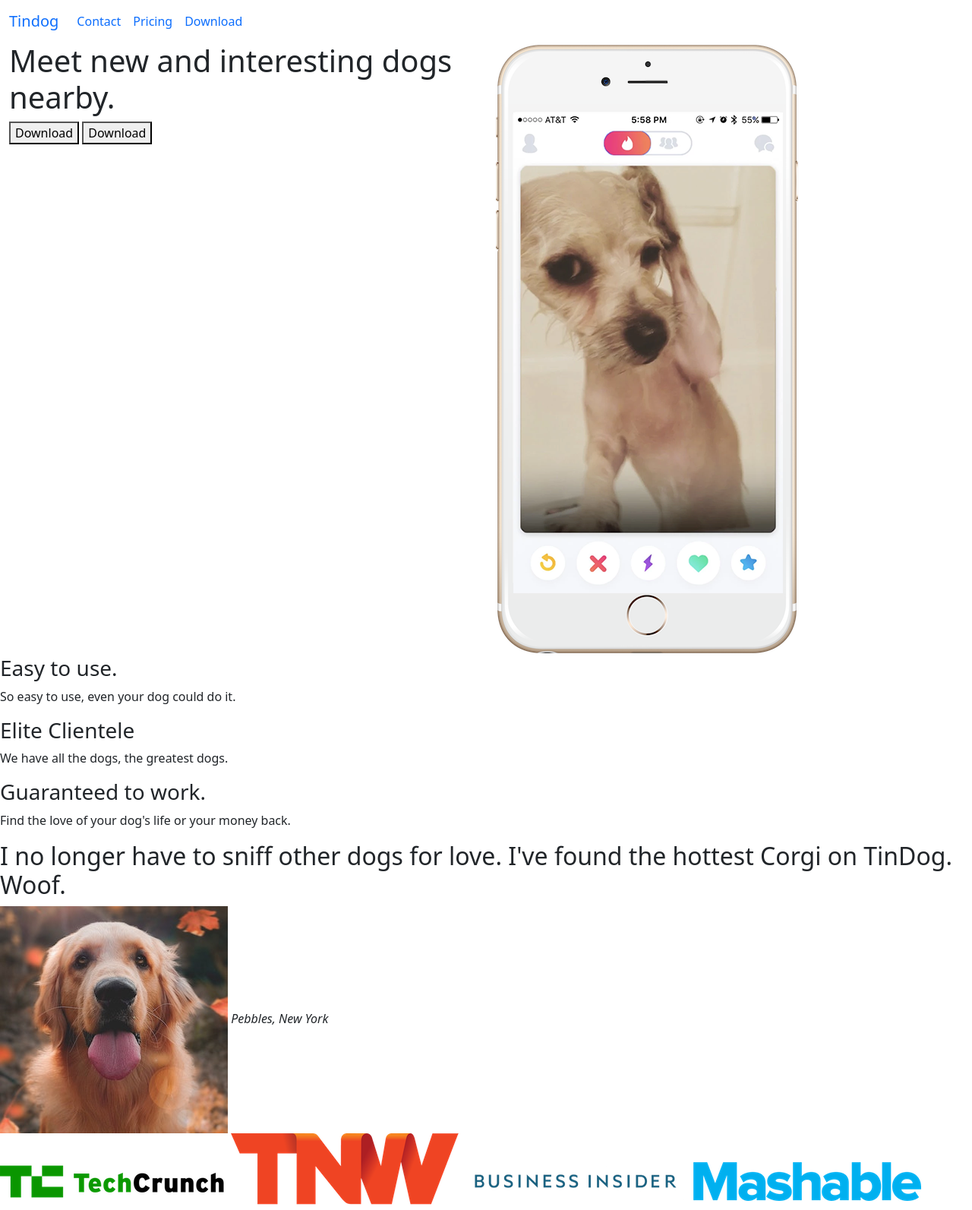
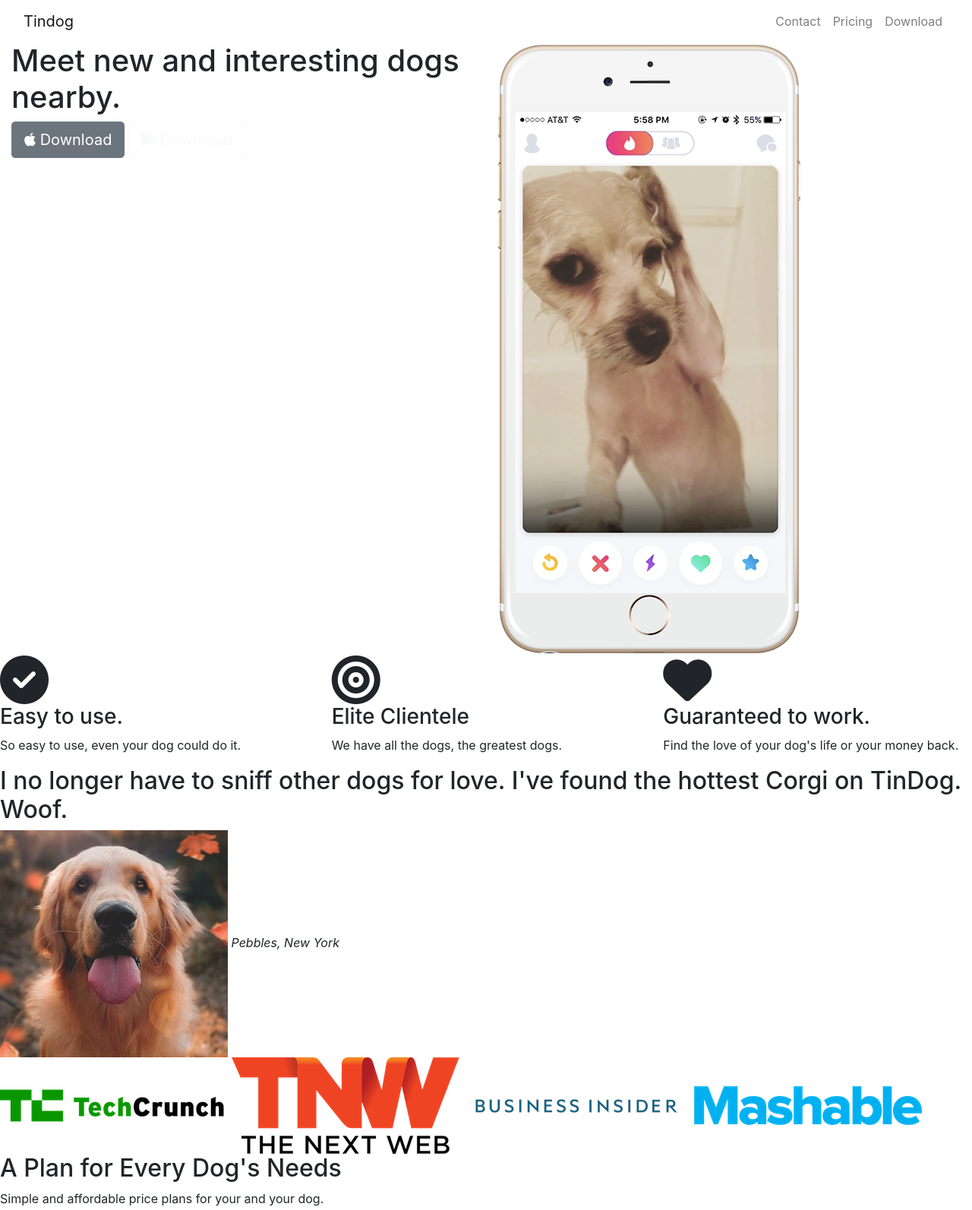
Before and after one commit to BeaLou/TinDog, a plain HTML site: page index.html in a window 1280 px wide. Shown: the top 1593 px of the page at 76% size. Drawn offline with nearby package versions, Linux system fonts and the light colour scheme.

Commit message:
styling from head to press section

```diff
--- a/index.html
+++ b/index.html
@@ -2,15 +2,24 @@
 <html>
 
 <head>
+    <!-- metas -->
     <meta charset="utf-8">
+    <meta name="viewport" content="width=device-width, initial-scale=1">
     <title>TinDog</title>
-    <meta name="viewport" content="width=device-width, initial-scale=1">
+
+    <!-- fontes -->
     <link rel="preconnect" href="https://fonts.googleapis.com">
     <link rel="preconnect" href="https://fonts.gstatic.com" crossorigin>
-    <link href="https://fonts.googleapis.com/css2?family=Montserrat:wght@100;400;700&display=swap" rel="stylesheet">
-    <link href="https://cdn.jsdelivr.net/npm/bootstrap@5.1.3/dist/css/bootstrap.min.css" rel="stylesheet" integrity="sha384-1BmE4kWBq78iYhFldvKuhfTAU6auU8tT94WrHftjDbrCEXSU1oBoqyl2QvZ6jIW3" crossorigin="anonymous">
-    <script src="https://cdn.jsdelivr.net/npm/bootstrap@5.1.3/dist/js/bootstrap.bundle.min.js" integrity="sha384-ka7Sk0Gln4gmtz2MlQnikT1wXgYsOg+OMhuP+IlRH9sENBO0LRn5q+8nbTov4+1p" crossorigin="anonymous">
-    </script>
+    <script src="https://kit.fontawesome.com/4548930a2e.js" crossorigin="anonymous"></script>
+    <link href="https://fonts.googleapis.com/css2?family=Montserrat:wght@100;400;700&family=Ubuntu:wght@300&display=swap" rel="stylesheet">
+
+    <!-- bootstrap scripts -->
+    <script src="https://code.jquery.com/jquery-3.2.1.slim.min.js" integrity="sha384-KJ3o2DKtIkvYIK3UENzmM7KCkRr/rE9/Qpg6aAZGJwFDMVNA/GpGFF93hXpG5KkN" crossorigin="anonymous"></script>
+    <script src="https://cdnjs.cloudflare.com/ajax/libs/popper.js/1.12.9/umd/popper.min.js" integrity="sha384-ApNbgh9B+Y1QKtv3Rn7W3mgPxhU9K/ScQsAP7hUibX39j7fakFPskvXusvfa0b4Q" crossorigin="anonymous"></script>
+    <script src="https://maxcdn.bootstrapcdn.com/bootstrap/4.0.0/js/bootstrap.min.js" integrity="sha384-JZR6Spejh4U02d8jOt6vLEHfe/JQGiRRSQQxSfFWpi1MquVdAyjUar5+76PVCmYl" crossorigin="anonymous"></script>
+
+    <!-- css files -->
+    <link rel="stylesheet" href="https://maxcdn.bootstrapcdn.com/bootstrap/4.0.0/css/bootstrap.min.css" integrity="sha384-Gn5384xqQ1aoWXA+058RXPxPg6fy4IWvTNh0E263XmFcJlSAwiGgFAW/dAiS6JXm" crossorigin="anonymous">
     <link rel="stylesheet" href="css/styles.css">
 
 </head>
@@ -22,7 +31,7 @@
         <!-- Nav Bar -->
 
         <div class="container-fluid">
-            <nav class="navbar  navbar-expand-lg ">
+            <nav class="navbar navbar-expand-lg navbar-light">
                 <a class="navbar-brand" href="">Tindog</a>
                 <button class="navbar-toggler" type="button" data-toggle="collapse" data-target="#navbarSupportedContent" aria-controls="navbarSupportedContent" aria-expanded="false" aria-label="Toggle navigation">
                     <span class="navbar-toggler-icon"></span>
@@ -49,12 +58,12 @@
             <div class="row">
                 <div class="col-lg-6">
                     <h1>Meet new and interesting dogs nearby.</h1>
-                    <button type="button">Download</button>
-                    <button type="button">Download</button>
+                    <button type="button" class="btn btn-secondary btn-lg download-button"> <i class="fa-brands fa-apple"></i> Download</button>
+                    <button type="button" class="btn btn-outline-light btn-lg download-button"> <i class="fa-brands fa-google-play"></i> Download</button>
                 </div>
 
                 <div class="col-lg-6">
-                    <img src="images/iphone6.png" alt="iphone-mockup">
+                    <img class="title-image" src="images/iphone6.png" alt="iphone-mockup">
                 </div>
             </div>
 
@@ -65,15 +74,25 @@
     <!-- Features -->
 
     <section id="features">
+        <div class="row">
+            <div class="feature-box col-lg-4">
+                <i class="icon fas fa-circle-check  fa-4x"></i>
+                <h3>Easy to use.</h3>
+                <p>So easy to use, even your dog could do it.</p>
+            </div>
+            <div class="feature-box col-lg-4">
+                <i class="icon fas fa-bullseye  fa-4x"></i>
+                <h3>Elite Clientele</h3>
+                <p>We have all the dogs, the greatest dogs.</p>
+            </div>
+            <div class="feature-box col-lg-4">
+                <i class="icon fas fa-heart   fa-4x"></i>
+                <h3>Guaranteed to work.</h3>
+                <p>Find the love of your dog's life or your money back.</p>
+            </div>
+        </div>
 
-        <h3>Easy to use.</h3>
-        <p>So easy to use, even your dog could do it.</p>
 
-        <h3>Elite Clientele</h3>
-        <p>We have all the dogs, the greatest dogs.</p>
-
-        <h3>Guaranteed to work.</h3>
-        <p>Find the love of your dog's life or your money back.</p>
 
     </section>
 
@@ -83,7 +102,7 @@
     <section id="testimonials">
 
         <h2>I no longer have to sniff other dogs for love. I've found the hottest Corgi on TinDog. Woof.</h2>
-        <img src="images/dog-img.jpg" alt="dog-profile">
+        <img class="testimonial-image" src="images/dog-img.jpg" alt="dog-profile">
         <em>Pebbles, New York</em>
 
         <!-- <h2 class="testimonial-text">My dog used to be so lonely, but with TinDog's help, they've found the love of their life. I think.</h2>
@@ -96,10 +115,10 @@
     <!-- Press -->
 
     <section id="press">
-        <img src="images/techcrunch.png" alt="tc-logo">
-        <img src="images/tnw.png" alt="tnw-logo">
-        <img src="images/bizinsider.png" alt="biz-insider-logo">
-        <img src="images/mashable.png" alt="mashable-logo">
+        <img class="press-logo" src="images/techcrunch.png" alt="tc-logo">
+        <img class="press-logo" src="images/tnw.png" alt="tnw-logo">
+        <img class="press-logo" src="images/bizinsider.png" alt="biz-insider-logo">
+        <img class="press-logo" src="images/mashable.png" alt="mashable-logo">
 
     </section>
 
```
